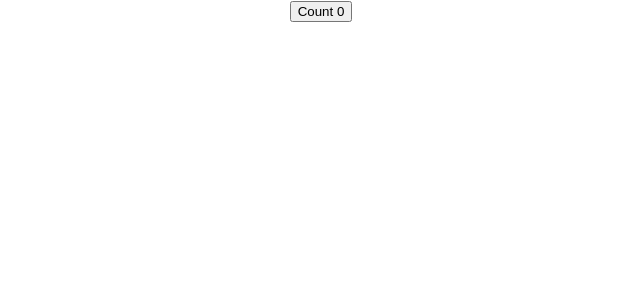
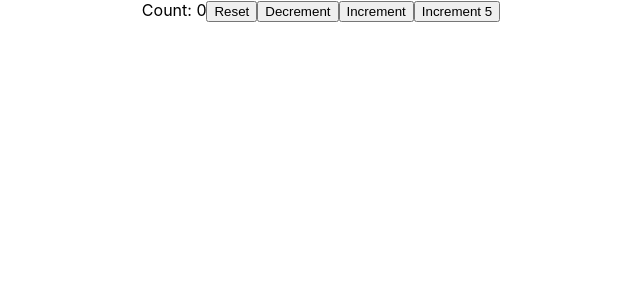
Before and after one commit to MiguelSanchezCuello/codevolutionhooks, a React (Create React App) app in the folder state-hook/: page / in a window 1280 px wide. Shown: the top 300 px of the page, without its empty margins (319-959 px from the left). Built offline with nearby package versions, Linux system fonts and the light colour scheme.

Commit message:
used prevState

```diff
--- a/state-hook/src/App.js
+++ b/state-hook/src/App.js
@@ -1,12 +1,14 @@
 import './App.css';
 import ClassCounter from './components/ClassCounter';
 import HookCounter from './components/HookCounter';
+import HookCounterTwo from './components/HookCounterTwo';
 
 function App() {
   return (
     <div className="App">
      {/* <ClassCounter /> */}
-     <HookCounter />
+     {/* <HookCounter /> */}
+     <HookCounterTwo />
     </div>
   );
 }
--- a/state-hook/src/components/HookCounterTwo.js
+++ b/state-hook/src/components/HookCounterTwo.js
@@ -5,9 +5,19 @@
   const initialCount = 0
   const [count, setCount] = useState(initialCount)
 
+  const incrementFive = () => {
+    for (let i = 0; i < 5; i++) {
+        setCount(prevCount => prevCount + 1)
+        }
+    }
+
     return (
     <div>
-
+      Count: {count}
+      <button onClick={() => setCount(initialCount)}>Reset</button>
+      <button onClick={() => setCount(prevCount => prevCount - 1)}>Decrement</button>
+      <button onClick={() => setCount(prevCount => prevCount + 1)}>Increment</button>
+      <button onClick={incrementFive}>Increment 5</button>
     </div>
   )
 }
```
